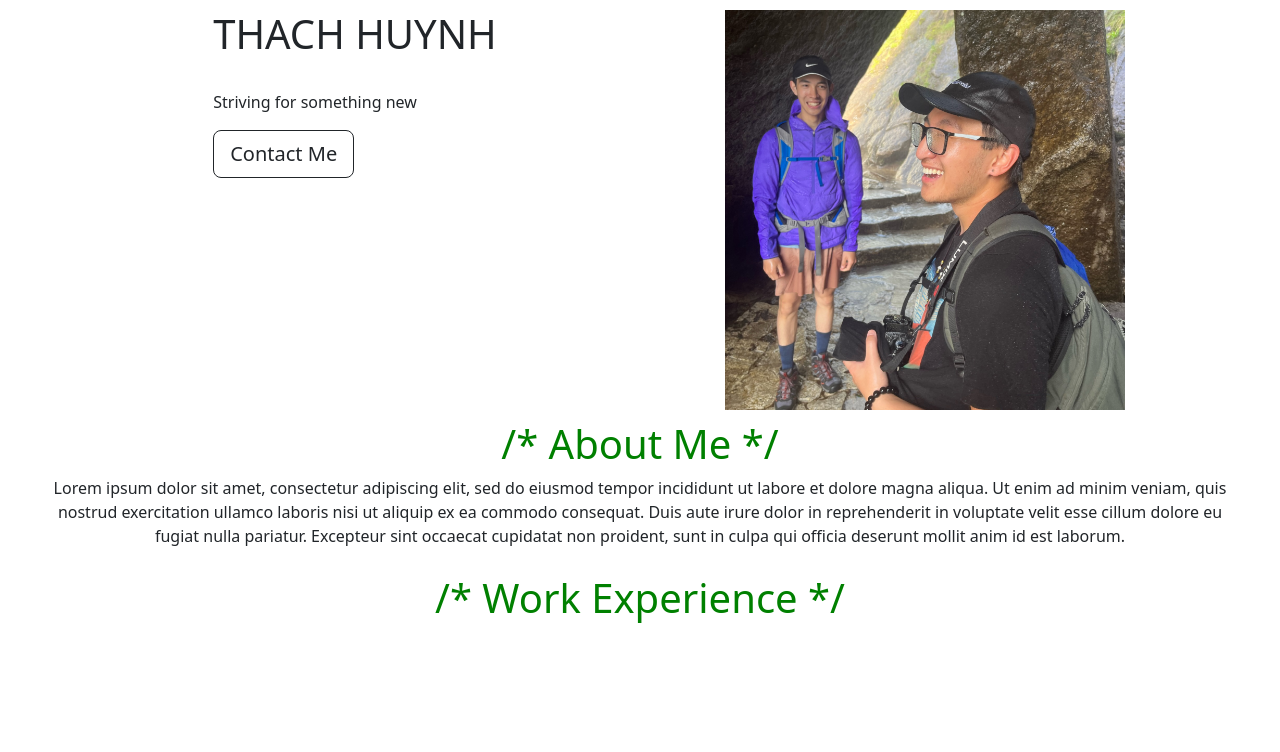
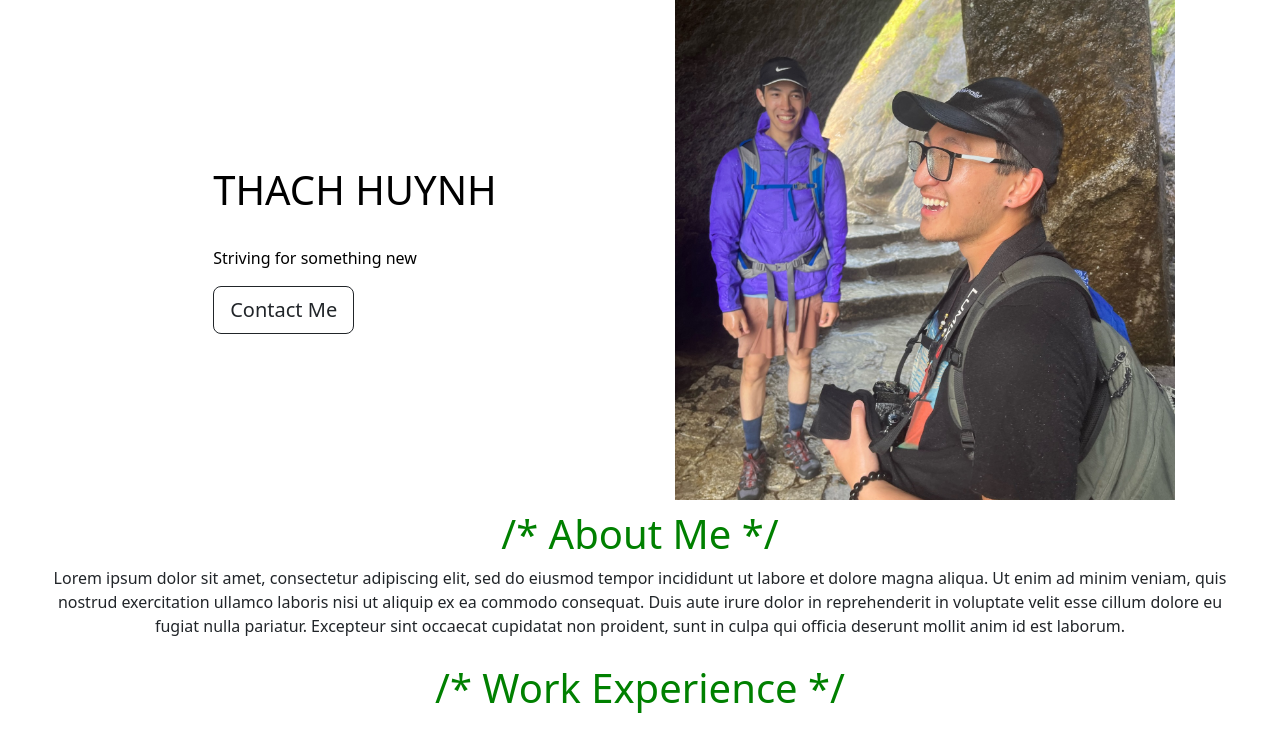
Before and after one commit to bithach/react-resume, a React (Create React App) app: page / in a window 1280 px wide. Shown: the top 752 px of the page. Built offline with nearby package versions, Linux system fonts and the light colour scheme.

Commit message:
centered text to middle of column

```diff
--- a/src/components/HeroSection.jsx
+++ b/src/components/HeroSection.jsx
@@ -7,19 +7,22 @@ import Button from "react-bootstrap/Button";
 function HeroSection(props) {
   return (
     <Container>
-      <Row style={{ padding: "10px 0 0 0" }}>
+      <Row className="align-items-center">
         <Col style={{ height: 100 + "%", textAlign: "center" }}>
           <div className="heroText">
             <h1>THACH HUYNH</h1>
             <br />
             <p>Striving for something new</p>
-            <Button size="lg" variant="outline-dark">Contact Me</Button>
+            <Button size="lg" variant="outline-dark">
+              Contact Me
+            </Button>
           </div>
         </Col>
         <Col>
           <img
             src={require("../../src/styling/images/IMG_3938.JPG")}
             alt="Thach Huynh"
+            className="img-desktop"
           />
         </Col>
       </Row>
--- a/src/styling/HeroSection.css
+++ b/src/styling/HeroSection.css
@@ -1,4 +1,5 @@
 .heroText {
+  color: black;
   text-align: left;
   display: inline-block;
 }
@@ -8,13 +9,38 @@
   justify-content: center;
 }
 
-img {
-  width: 400px;
-  height: 400px;
+.heroContainer {
+  background-color: aqua;
+}
+
+/* For mobile phones: */
+[class*="img-"] {
+  width: 300px;
+  height: 300px;
   object-fit: cover;
   object-position: 0% 60%;
   overflow: hidden;
   /* Centers image within the div */
   display: block;
   margin: auto;
+  padding: 10px 0px 0px 0px;
 }
+
+@media only screen and (min-width: 600px) {
+  /* For tablets: */
+}
+
+@media only screen and (min-width: 768px) {
+  /* For desktop: */
+  .img-desktop {
+    width: 500px;
+    height: 500px;
+    object-fit: cover;
+    object-position: 0% 60%;
+    overflow: hidden;
+    /* Centers image within the div */
+    display: block;
+    margin: auto;
+    padding: 0px 0px 0px 0px;
+  }
+}
```
